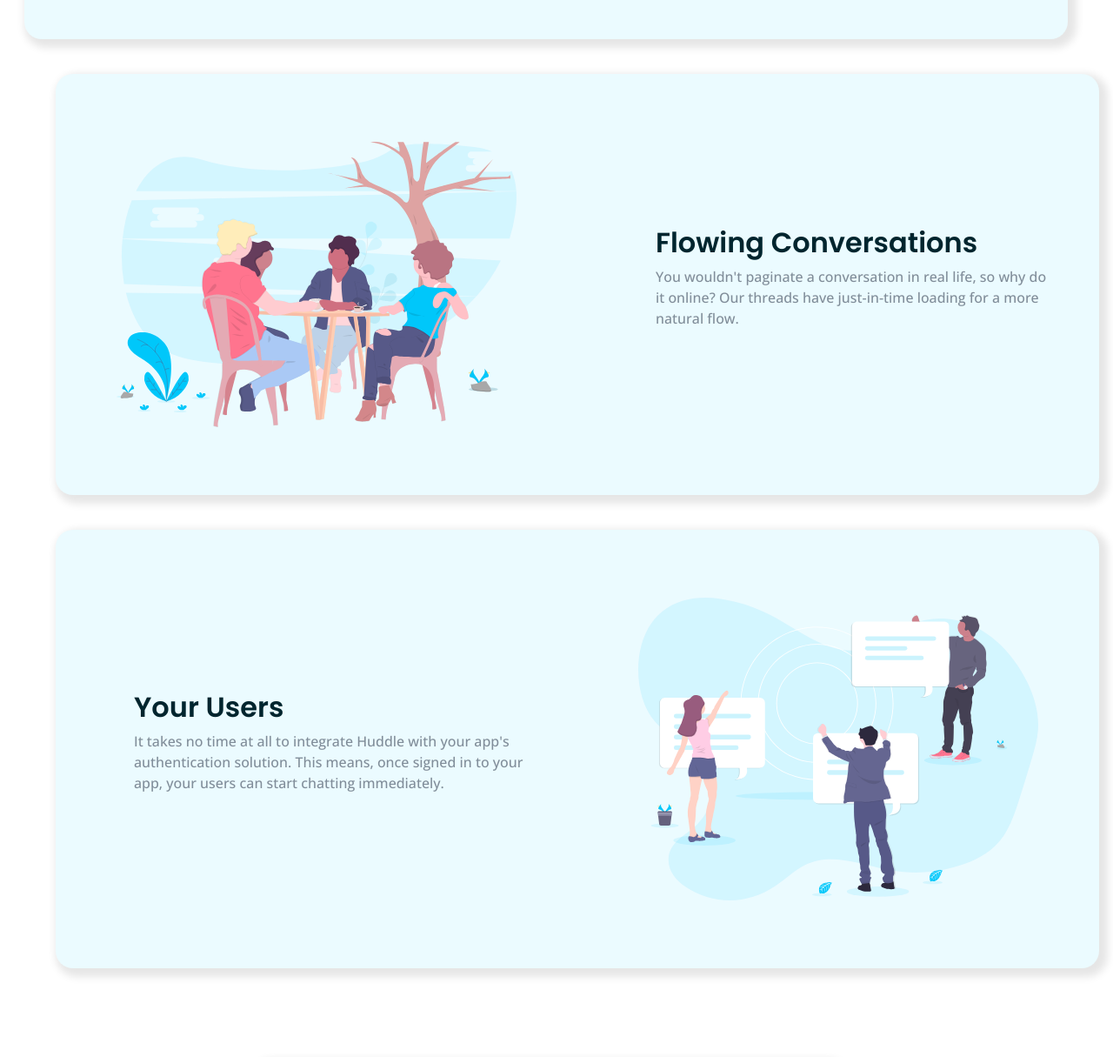
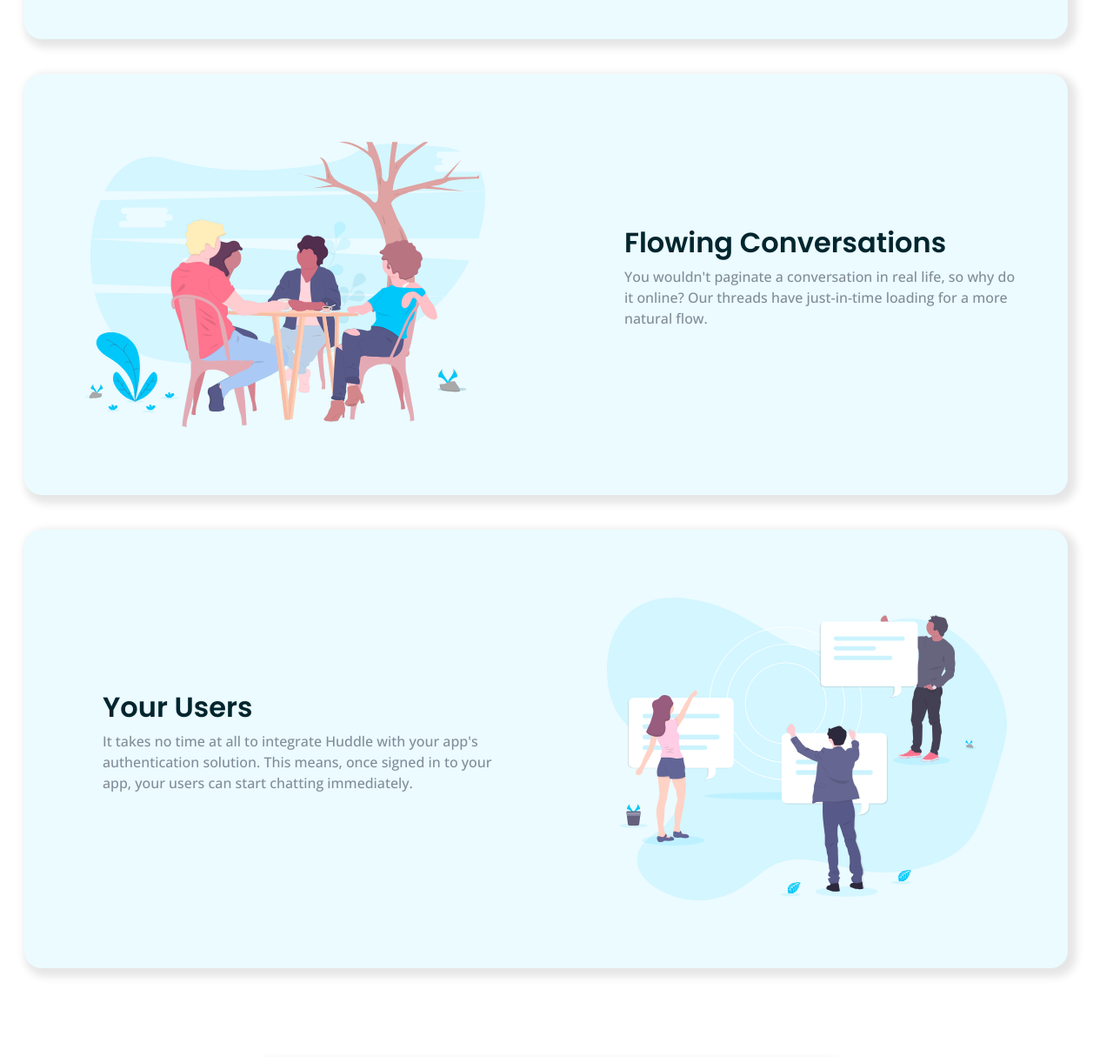
Before and after one commit to Barrrado/Frontend_developer, a website: page index.html in a window 1280 px wide. Shown: the part 1159-2374 px from the top of the page at 87% size. Drawn offline with nearby package versions, Linux system fonts and the light colour scheme.

Commit message:
Update index.html

```diff
--- a/index.html
+++ b/index.html
@@ -64,7 +64,7 @@
       <img class="Grow" src="images/illustration-grow-together.svg" alt="">
     </div>
   </div>
-  <div class="row sec1 mx-4 ">
+  <div class="row sec1">
     <div class="col-md-6 col-sm-12 pt-5 pb-5">
       <img class=" Grow" src="./images/illustration-flowing-conversation.svg" alt="">
     </div>
@@ -76,7 +76,7 @@
       </p>
     </div>
   </div>
-  <div class="row reverse sec1 mx-4  ">
+  <div class="row reverse sec1">
     <div class="texto-1  col-md-6 col-sm-12 d-flex align-items-center m-0 flex-column justify-content-center">
       <h2 class="Your fw-semibold">Your Users</h2>
 
```
